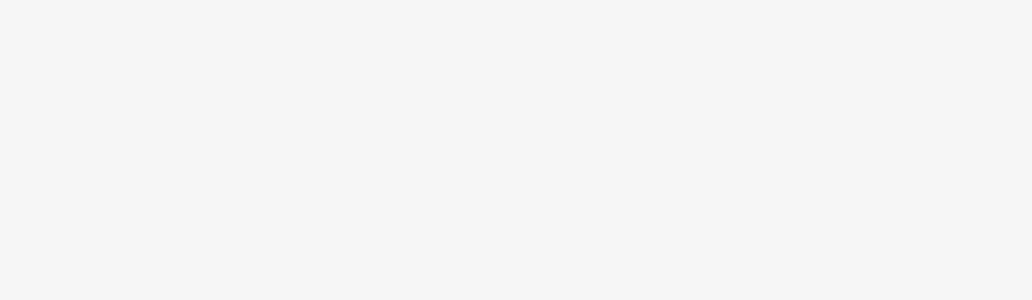
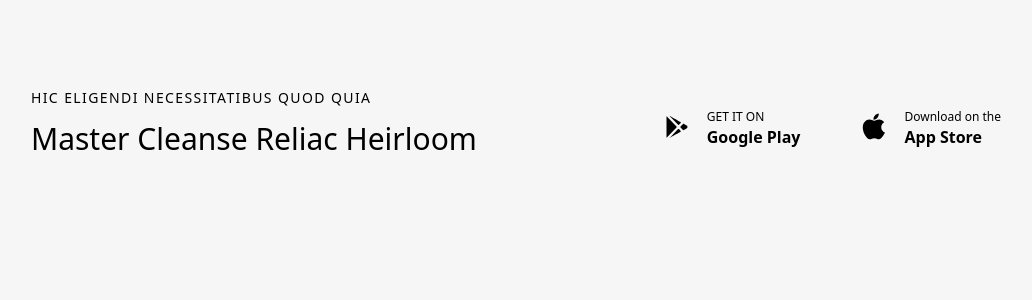
Before and after one commit to AMRWERY/Tailwind-Free-Components, a Vue app: page /call-to-action-five in a window 1280 px wide. Before the commit this address had no page. Shown: the top 300 px of the page, without its empty margins (114-1146 px from the left). Built offline with nearby package versions, Linux system fonts and the light colour scheme.

Commit message:
add some call-to-action components

```diff
--- /dev/null
+++ b/src/components/call-to-action/call-to-action-five.vue
@@ -0,0 +1,42 @@
+<template>
+    <section class="py-6 dark:bg-gray-100 dark:text-gray-900">
+        <div class="container flex flex-col justify-around p-4 mx-auto text-center md:p-10 lg:flex-row">
+            <div class="flex flex-col justify-center lg:text-left">
+                <p class="mb-1 text-sm font-medium tracking-widest uppercase dark:text-violet-600">Hic eligendi
+                    necessitatibus quod quia</p>
+                <h1 class="py-2 text-3xl font-medium leading-tight title-font">Master Cleanse Reliac Heirloom</h1>
+            </div>
+            <div
+                class="flex flex-col items-center justify-center flex-shrink-0 mt-6 space-y-4 sm:flex-row sm:space-y-0 sm:space-x-4 lg:ml-4 lg:mt-0 lg:justify-end">
+                <button class="inline-flex items-center px-6 py-3 rounded-lg dark:bg-violet-600 dark:text-gray-50">
+                    <svg xmlns="http://www.w3.org/2000/svg" viewBox="0 0 24 24"
+                        class="fill-current w-7 h-7 dark:text-gray-50">
+                        <path
+                            d="M 5.4160156 2.328125 L 12.935547 10.158203 C 13.132547 10.363203 13.45925 10.363203 13.65625 10.158203 L 15.179688 8.5742188 C 15.405688 8.3392188 15.354312 7.956875 15.070312 7.796875 C 11.137313 5.571875 6.2620156 2.811125 5.4160156 2.328125 z M 3.140625 2.8476562 C 3.055625 3.0456562 3 3.2629063 3 3.5039062 L 3 20.591797 C 3 20.788797 3.044375 20.970625 3.109375 21.140625 L 11.576172 12.324219 C 11.762172 12.131219 11.762172 11.826813 11.576172 11.632812 L 3.140625 2.8476562 z M 17.443359 9.2578125 C 17.335484 9.2729375 17.233297 9.32375 17.154297 9.40625 L 15.015625 11.632812 C 14.829625 11.825812 14.829625 12.130219 15.015625 12.324219 L 17.134766 14.529297 C 17.292766 14.694297 17.546141 14.729188 17.744141 14.617188 C 19.227141 13.777188 20.226563 13.212891 20.226562 13.212891 C 20.725562 12.909891 21.007 12.443547 21 11.935547 C 20.992 11.439547 20.702609 10.981938 20.224609 10.710938 C 20.163609 10.676937 19.187672 10.124359 17.763672 9.3183594 C 17.664172 9.2623594 17.551234 9.2426875 17.443359 9.2578125 z M 13.296875 13.644531 C 13.165875 13.644531 13.034047 13.696328 12.935547 13.798828 L 5.4746094 21.566406 C 6.7566094 20.837406 11.328781 18.249578 15.050781 16.142578 C 15.334781 15.981578 15.386156 15.599281 15.160156 15.363281 L 13.65625 13.798828 C 13.55775 13.696328 13.427875 13.644531 13.296875 13.644531 z">
+                        </path>
+                    </svg>
+                    <span class="flex flex-col items-start ml-4 leading-none">
+                        <span class="mb-1 text-xs">GET IT ON</span>
+                        <span class="font-semibold title-font">Google Play</span>
+                    </span>
+                </button>
+                <button class="inline-flex items-center px-5 py-3 rounded-lg dark:bg-violet-600 dark:text-gray-50">
+                    <svg xmlns="http://www.w3.org/2000/svg" viewBox="0 0 50 50"
+                        class="fill-current w-7 h-7 dark:text-gray-50">
+                        <path
+                            d="M 44.527344 34.75 C 43.449219 37.144531 42.929688 38.214844 41.542969 40.328125 C 39.601563 43.28125 36.863281 46.96875 33.480469 46.992188 C 30.46875 47.019531 29.691406 45.027344 25.601563 45.0625 C 21.515625 45.082031 20.664063 47.03125 17.648438 47 C 14.261719 46.96875 11.671875 43.648438 9.730469 40.699219 C 4.300781 32.429688 3.726563 22.734375 7.082031 17.578125 C 9.457031 13.921875 13.210938 11.773438 16.738281 11.773438 C 20.332031 11.773438 22.589844 13.746094 25.558594 13.746094 C 28.441406 13.746094 30.195313 11.769531 34.351563 11.769531 C 37.492188 11.769531 40.8125 13.480469 43.1875 16.433594 C 35.421875 20.691406 36.683594 31.78125 44.527344 34.75 Z M 31.195313 8.46875 C 32.707031 6.527344 33.855469 3.789063 33.4375 1 C 30.972656 1.167969 28.089844 2.742188 26.40625 4.78125 C 24.878906 6.640625 23.613281 9.398438 24.105469 12.066406 C 26.796875 12.152344 29.582031 10.546875 31.195313 8.46875 Z">
+                        </path>
+                    </svg>
+                    <span class="flex flex-col items-start ml-4 leading-none">
+                        <span class="mb-1 text-xs">Download on the</span>
+                        <span class="font-semibold title-font">App Store</span>
+                    </span>
+                </button>
+            </div>
+        </div>
+    </section>
+</template>
+
+<script setup>
+
+</script>
--- /dev/null
+++ b/src/components/call-to-action/call-to-action-seven.vue
@@ -0,0 +1,23 @@
+<template>
+    <section class="py-6 dark:bg-gray-100 dark:text-gray-900">
+        <div
+            class="container flex flex-col justify-center p-4 mx-auto space-y-8 md:p-10 lg:space-y-0 lg:space-x-12 lg:justify-between lg:flex-row">
+            <div class="flex flex-col space-y-4 text-center lg:text-left">
+                <h1 class="text-5xl font-bold leading-none">Stay in the loop</h1>
+                <p class="text-lg">Doloribus consectetur quasi ipsa quo neque culpa blanditiis ducimus recusandae a
+                    veritatis optio cumque, in harum ad nam!</p>
+            </div>
+            <div class="flex flex-row items-center self-center justify-center flex-shrink-0 shadow-md lg:justify-end">
+                <div class="flex flex-row">
+                    <input type="text" placeholder="example@email.com" class="w-3/5 p-3 rounded-l-lg sm:w-2/3">
+                    <button type="button"
+                        class="w-2/5 p-3 font-semibold rounded-r-lg sm:w-1/3 dark:bg-violet-600 dark:text-gray-50">Subscribe</button>
+                </div>
+            </div>
+        </div>
+    </section>
+</template>
+
+<script setup>
+
+</script>
--- /dev/null
+++ b/src/components/call-to-action/call-to-action-six.vue
@@ -0,0 +1,22 @@
+<template>
+    <section class="py-6 dark:bg-gray-100 dark:text-gray-900">
+        <div
+            class="container flex flex-col items-center justify-center p-4 mx-auto space-y-8 md:p-10 md:px-24 xl:px-48">
+            <h1 class="text-5xl font-bold leading-none text-center">Sign up now</h1>
+            <p class="text-xl font-medium text-center">At a assumenda quas cum earum ut itaque commodi saepe rem
+                aspernatur quam natus quis nihil quod, hic explicabo doloribus magnam neque, exercitationem eius sunt!
+            </p>
+            <div class="flex flex-col space-y-4 sm:space-y-0 sm:flex-row sm:space-x-8">
+                <button class="px-8 py-3 text-lg font-semibold rounded dark:bg-violet-600 dark:text-gray-50">Get
+                    started</button>
+                <button
+                    class="px-8 py-3 text-lg font-normal border rounded dark:bg-gray-800 dark:text-gray-50 dark:border-gray-700">Learn
+                    more</button>
+            </div>
+        </div>
+    </section>
+</template>
+
+<script setup>
+
+</script>
--- /dev/null
+++ b/src/components/call-to-action/call-to-action.vue
@@ -0,0 +1,18 @@
+<template>
+    <div class="w-full bg-gray-500"
+        style="background-image: url('https://source.unsplash.com/random/640x480'); background-position: center center; background-blend-mode: multiply; background-size: cover;">
+        <div class="container flex flex-col flex-wrap content-center justify-center p-4 py-20 mx-auto md:p-10">
+            <h1 class="text-5xl antialiased font-semibold leading-none text-center text-gray-100">Get Our Updates</h1>
+            <p class="pt-2 pb-8 text-xl antialiased text-center text-gray-100">Find out about events and other news</p>
+            <div class="flex flex-row">
+                <input type="text" placeholder="example@email.com" class="w-3/5 p-3 rounded-l-lg sm:w-2/3">
+                <button type="button"
+                    class="w-2/5 p-3 font-semibold text-gray-900 rounded-r-lg sm:w-1/3 bg-violet-400">Subscribe</button>
+            </div>
+        </div>
+    </div>
+</template>
+
+<script setup>
+
+</script>
--- a/src/router/index.js
+++ b/src/router/index.js
@@ -760,6 +760,12 @@
 
     //call to action
     {
+      path: "/call-to-action",
+      name: "call-to-action",
+      component: () =>
+        import("../components/call-to-action/call-to-action.vue"),
+    },
+    {
       path: "/call-to-action-one",
       name: "call-to-action-one",
       component: () =>
@@ -782,6 +788,24 @@
       name: "call-to-action-four",
       component: () =>
         import("../components/call-to-action/call-to-action-four.vue"),
+    },
+    {
+      path: "/call-to-action-five",
+      name: "call-to-action-five",
+      component: () =>
+        import("../components/call-to-action/call-to-action-five.vue"),
+    },
+    {
+      path: "/call-to-action-six",
+      name: "call-to-action-six",
+      component: () =>
+        import("../components/call-to-action/call-to-action-six.vue"),
+    },
+    {
+      path: "/call-to-action-seven",
+      name: "call-to-action-seven",
+      component: () =>
+        import("../components/call-to-action/call-to-action-seven.vue"),
     },
 
     //f-a-q
--- a/src/views/Home.vue
+++ b/src/views/Home.vue
@@ -482,10 +482,14 @@
 ])
 
 const callToAction = ref([
+  { title: 'call-to-action', route: '/call-to-action' },
   { title: 'call-to-action-one', route: '/call-to-action-one' },
   { title: 'call-to-action-two', route: '/call-to-action-two' },
   { title: 'call-to-action-three', route: '/call-to-action-three' },
   { title: 'call-to-action-four', route: '/call-to-action-four' },
+  { title: 'call-to-action-five', route: '/call-to-action-five' },
+  { title: 'call-to-action-six', route: '/call-to-action-six' },
+  { title: 'call-to-action-seven', route: '/call-to-action-seven' },
 ])
 
 const faq = ref([
```
